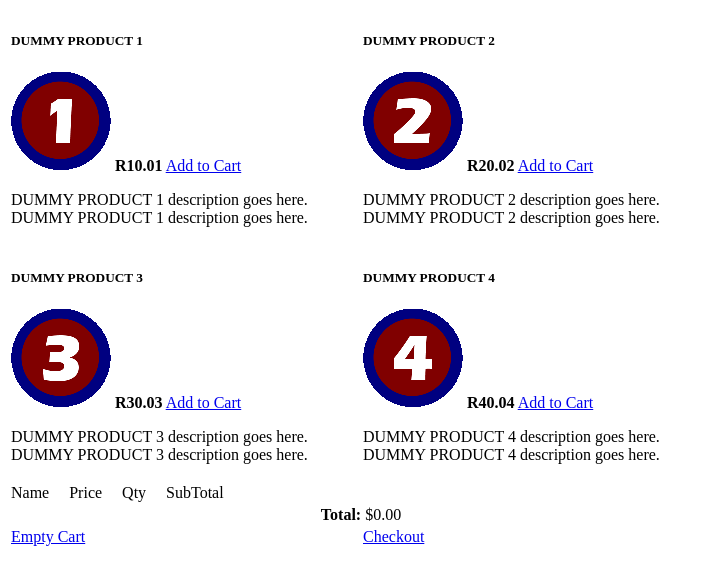
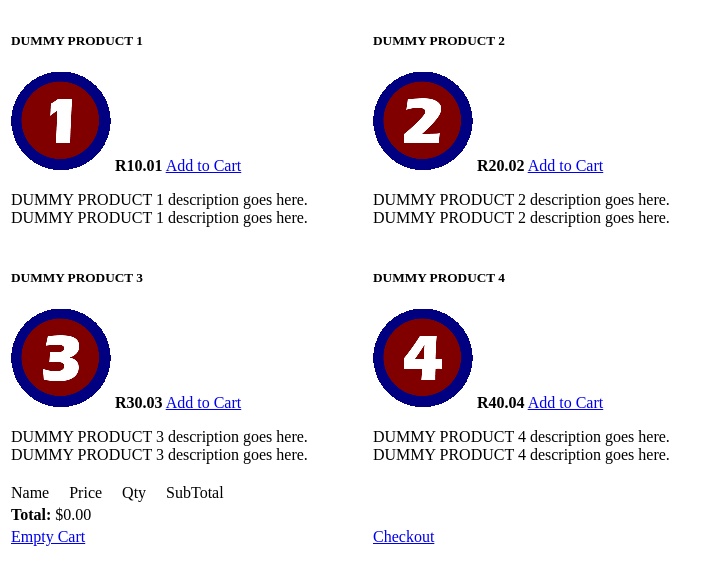
Before and after one commit to Payfast/mod-simplecart, a plain HTML site: page test.html in a window 1280 px wide. Shown: the whole page, without its empty margins (0-721 px from the left). Drawn offline with Linux system fonts and the light colour scheme.

Commit message:
iupdated

```diff
--- a/test.html
+++ b/test.html
@@ -31,20 +31,20 @@
                     }
                 },
                 beforeCheckout: function( data ){
+                    data.currency = "ZAR";
+                    data.cancel_url = data.cancel_return;
+                    data.return_url = data.return;
                     var payfast_description = '';
                     for (var key in data)
                         if (key.match(/^item_name/))
                             payfast_description += data[key];
-                    data.currency = "ZAR";
                     data.item_description = data.item_name = payfast_description;
-                    data.cancel_url = data.cancel_return;
-                    data.return_url = data.return;
                 }
             });
             ;
         </script>
         <style>
-            .simpleCart_items div {
+            .simpleCart_items div, div {
                 float:left;
                 position: relative;
                 margin-right: 20px;
```
